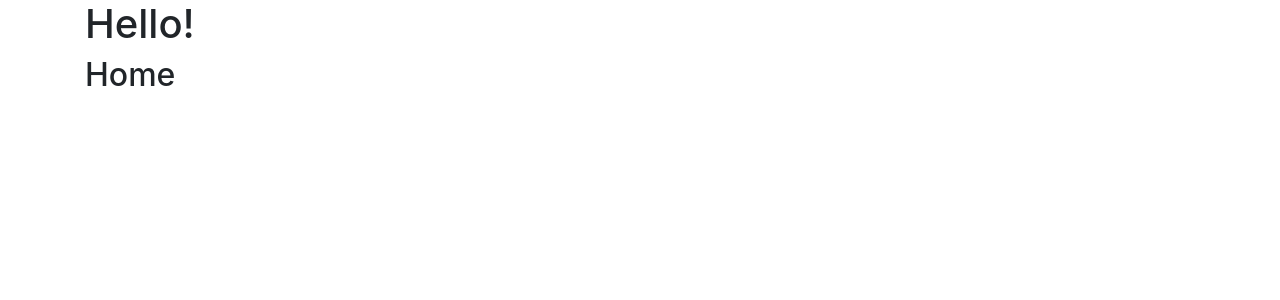
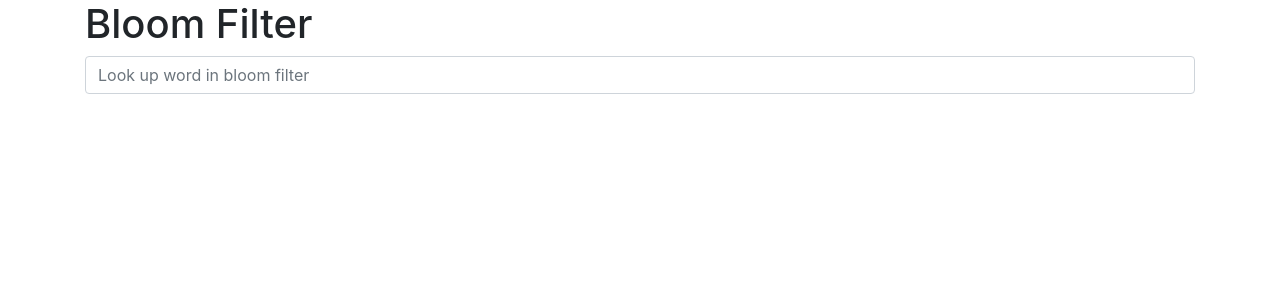
Before and after one commit to ellbosch/elbosc-bloom-filter, a React (Create React App) app in the folder client/: page / in a window 1280 px wide. Shown: the top 300 px of the page. Built offline with nearby package versions, Linux system fonts and the light colour scheme; no server answers.

Commit message:
UI updates in real time with query

```diff
--- a/client/package.json
+++ b/client/package.json
@@ -10,7 +10,6 @@
     "popper.js": "^1.15.0",
     "react": "^16.8.6",
     "react-dom": "^16.8.6",
-    "react-router-dom": "^5.0.1",
     "react-scripts": "3.0.1",
     "word-list": "^3.1.0"
   },
--- a/client/src/App.js
+++ b/client/src/App.js
@@ -1,60 +1,32 @@
 import React, { useState, useEffect } from 'react';
-import { BrowserRouter as Router, Route, Link } from "react-router-dom";
 
 function App() {
-  return (
-    <Router>
-      <div className="container">
-        <h1>Hello!</h1>
-        <Route path="/" exact component={Home} />
-        <Route path="/bloomfilter" component={BloomFilter} />
-        <Route path="/bloomfilter/:word" component={SpellChecker} />
-      </div>
-    </Router>
-  );
-}
+  const [queryString, setQueryString] = useState("");
+  const [result, setResult] = useState(null);
 
-function Home() {
-  return (
-    <h2>Home</h2>
-  )
-}
-
-// create bloom filter
-function BloomFilter() {
-	// fetch response from server
-	useEffect(() => {
-		fetch('/bloomfilter')
-	});
-
-	return (
-		<h2>Bloom Filter</h2>
-	)
-}
-
-function SpellChecker({match}) {
-  const [result, setResult] = useState(null);
-  const word = match.params.word;
-
-  // fetch response from server
-	useEffect(() => {
-    fetch('/bloomfilter/' + word)
+  useEffect(() => {
+    fetch('/bloomfilter/' + queryString)
     .then(res => res.json())
 		.then(
 			(result) => {
-        console.log(result.contains);
         if (result.contains) {
-          setResult("Bloom filter may contain \"" + word + "\"");
+          setResult("Bloom filter may contain \"" + queryString + "\"");
         } else {
-          setResult("Bloom filter does not contain \"" + word + "\"");
+          setResult("Bloom filter does not contain \"" + queryString + "\"");
         }
 			}
 		)
   });
 
   return (
-    <h4>{result}</h4>
-  )
+    <div className="container">
+      <h1>Bloom Filter</h1>
+      <input type="text" className="form-control" placeholder="Look up word in bloom filter" aria-label="Search word" aria-describedby="button-search" value={queryString} onChange={e => setQueryString(e.target.value)} />
+      <div>
+        {result}
+      </div>
+    </div>
+  );
 }
 
 export default App;
```
Also changed, not shown: 1 other file (tests, documents, lock files or other folders).
